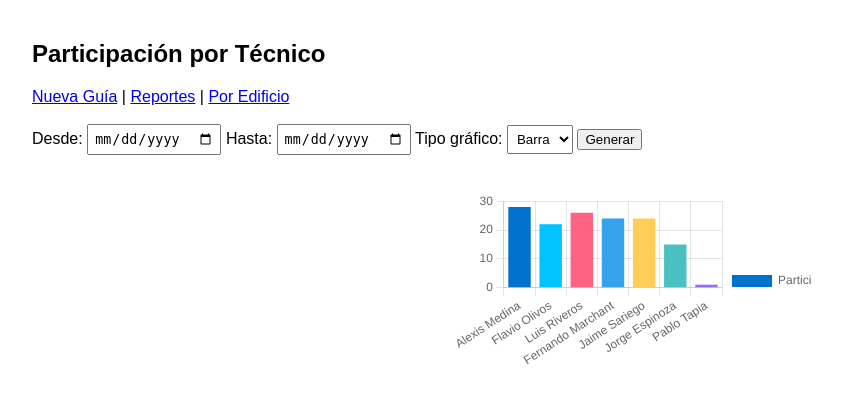
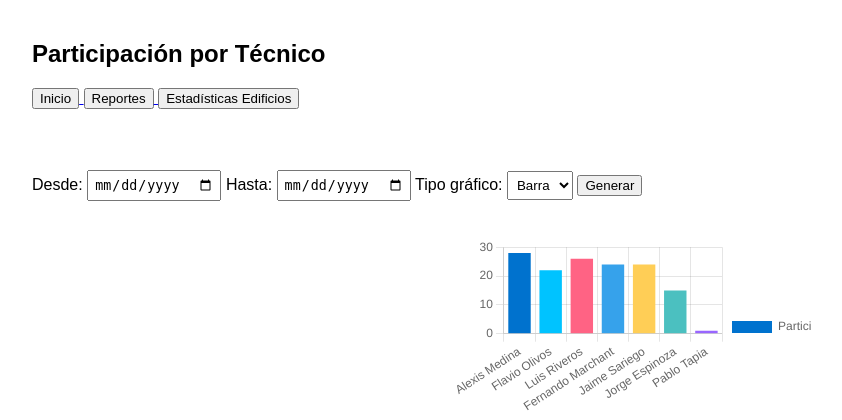
Before and after one commit to SetoCl/sistema-guias-beta, a Flask app: page /estadisticas in a window 1280 px wide. Shown: the top 420 px of the page, without its empty margins (8-850 px from the left). Run offline with Flask 3, Linux system fonts and the light colour scheme; data comes from the database, SQL or seed files in the repository.

Commit message:
Mejoras en reportes y ajustes interfaz

```diff
--- a/templates/estadisticas.html
+++ b/templates/estadisticas.html
@@ -12,9 +12,19 @@
 
 <h2>Participación por Técnico</h2>
 
-<a href="/">Nueva Guía</a> |
-<a href="/reportes">Reportes</a> |
-<a href="/estadisticas_edificio">Por Edificio</a>
+    <div style="margin-bottom:25px;">
+    <a href="/">
+        <button type="button">Inicio</button>
+    </a>
+
+    <a href="/reportes">
+        <button type="button">Reportes</button>
+    </a>
+
+    <a href="/estadisticas_edificio">
+        <button type="button">Estadísticas Edificios</button>
+    </a>
+</div>
 
 <br><br>
 
--- a/templates/reportes.html
+++ b/templates/reportes.html
@@ -15,7 +15,7 @@
 
 <h2>Reporte de Guías</h2>
 
-<a href="/"><button>Nueva Guía</button></a>
+<a href="/"><button>Inicio</button></a>
 
 <br><br>
 
```
Also changed, not shown: templates/estadisticas_edificio.html (+4 -11 lines), templates/index.html (+4 -4 lines).
